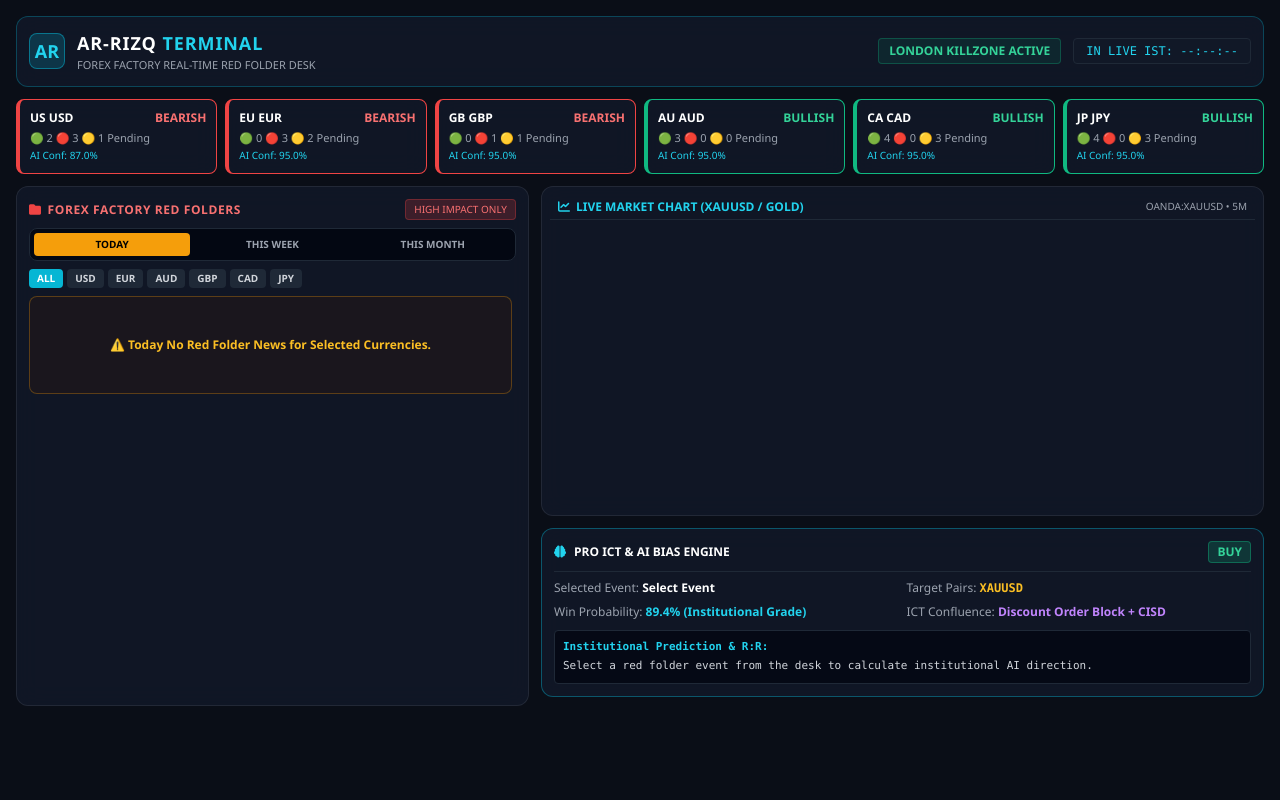
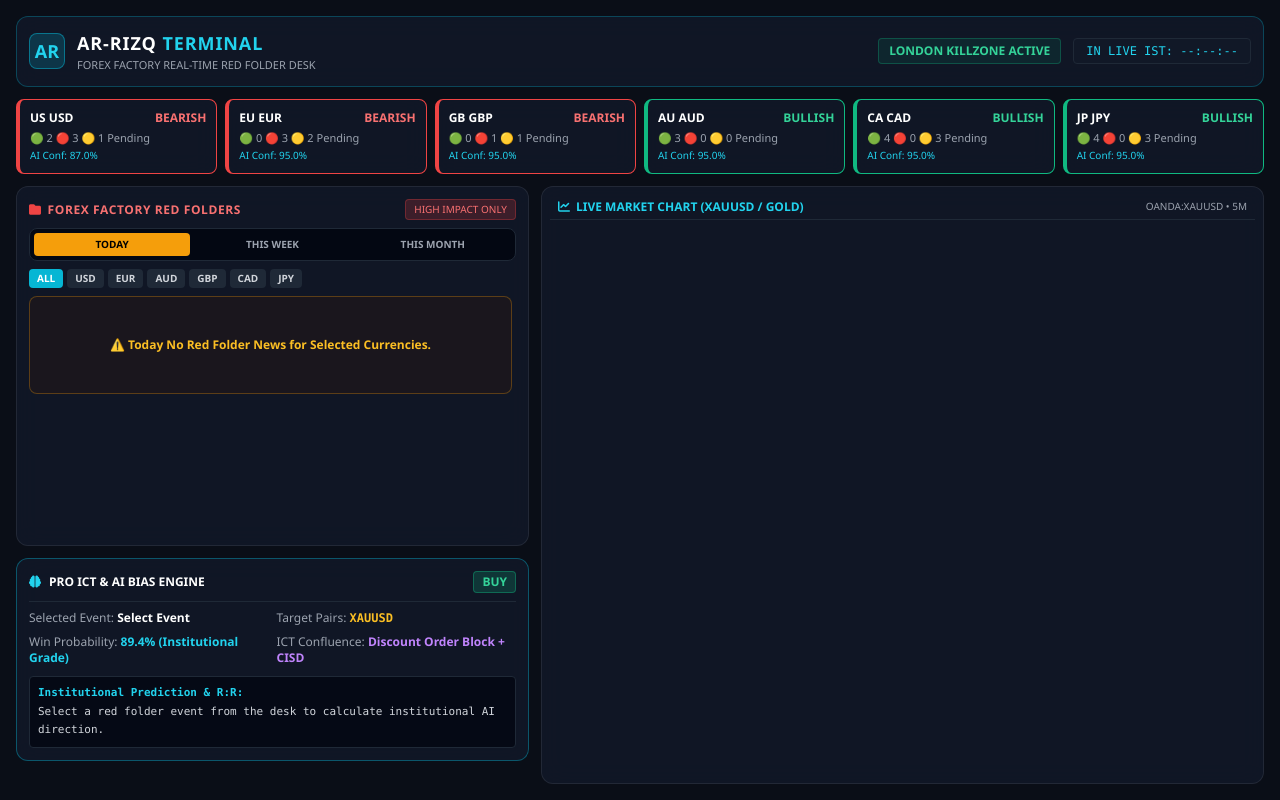
Before and after one commit to rbsignage2113-ui/smc-macro-terminal, a website: page public/index.html in a window 1280 px wide. Drawn offline with nearby package versions, Linux system fonts and the light colour scheme; a script that the page names is missing.

Commit message:
Repositioned AI Bias Engine directly under Red Folder News box and expanded TradingView chart

```diff
--- a/public/index.html
+++ b/public/index.html
@@ -66,9 +66,11 @@
     <!-- MAIN TWO-COLUMN LAYOUT -->
     <div class="grid grid-cols-1 lg:grid-cols-12 gap-3 flex-grow">
 
-        <!-- LEFT: FOREX FACTORY RED FOLDER DESK (5 COLS) -->
+        <!-- LEFT: RED FOLDER NEWS DESK + PRO ICT AI BIAS ENGINE (5 COLS) -->
         <div class="lg:col-span-5 flex flex-col gap-3">
-            <div class="glass-card rounded-xl p-3 flex flex-col h-[520px]">
+
+            <!-- 1. FOREX FACTORY RED FOLDERS BOX -->
+            <div class="glass-card rounded-xl p-3 flex flex-col h-[360px]">
                 <div class="flex justify-between items-center mb-2">
                     <span class="text-xs font-bold text-red-400 uppercase tracking-wider flex items-center gap-1.5">
                         <i class="fa-solid fa-folder text-red-500"></i> FOREX FACTORY RED FOLDERS
@@ -97,23 +99,8 @@
                 <!-- SCROLLABLE NEWS CARDS CONTAINER -->
                 <div id="news-container" class="space-y-2 overflow-y-auto custom-scrollbar flex-grow pr-1"></div>
             </div>
-        </div>
 
-        <!-- RIGHT: LIVE TRADINGVIEW CHART & AI DECISION PANEL (7 COLS) -->
-        <div class="lg:col-span-7 flex flex-col gap-3">
-
-            <!-- TRADINGVIEW LIVE CHART CONTAINER -->
-            <div class="glass-card rounded-xl p-2 h-[330px] flex flex-col">
-                <div class="flex justify-between items-center px-2 py-1 mb-1 border-b border-gray-800">
-                    <span class="text-xs font-bold text-cyan-400 flex items-center gap-1.5">
-                        <i class="fa-solid fa-chart-line"></i> LIVE MARKET CHART (XAUUSD / GOLD)
-                    </span>
-                    <span class="text-[10px] text-gray-400">OANDA:XAUUSD • 5M</span>
-                </div>
-                <div id="tradingview_chart" class="w-full flex-grow rounded overflow-hidden"></div>
-            </div>
-
-            <!-- PRO ICT & AI BIAS ENGINE PANEL -->
+            <!-- 2. PRO ICT & AI BIAS ENGINE PANEL (PLACED DIRECTLY BELOW NEWS BOX) -->
             <div id="ai-panel" class="glass-card rounded-xl p-3 border border-cyan-500/40">
                 <div class="flex justify-between items-center border-b border-gray-800 pb-2 mb-2">
                     <span class="text-xs font-bold text-white flex items-center gap-2">
@@ -138,12 +125,26 @@
             </div>
 
         </div>
+
+        <!-- RIGHT: LIVE TRADINGVIEW CHART CONTAINER (7 COLS - STRETCHED) -->
+        <div class="lg:col-span-7 flex flex-col">
+            <div class="glass-card rounded-xl p-2 h-full min-h-[580px] flex flex-col">
+                <div class="flex justify-between items-center px-2 py-1 mb-1 border-b border-gray-800">
+                    <span class="text-xs font-bold text-cyan-400 flex items-center gap-1.5">
+                        <i class="fa-solid fa-chart-line"></i> LIVE MARKET CHART (XAUUSD / GOLD)
+                    </span>
+                    <span class="text-[10px] text-gray-400">OANDA:XAUUSD • 5M</span>
+                </div>
+                <div id="tradingview_chart" class="w-full flex-grow rounded overflow-hidden"></div>
+            </div>
+        </div>
+
     </div>
 
     <!-- SCRIPT ENGINE -->
     <script>
         const newsList = [
-            // WEDNESDAY OCT 28, 2026 (From Screenshot)
+            // WEDNESDAY OCT 28, 2026
             { id: 1, curr: 'AUD', title: 'CPI m/m', date: 'Wed Oct 28 @ 6:00am IST', range: 'WEEK', fcst: '0.7%', prev: '0.4%', signal: 'BUY', pairs: 'AUDUSD, EURAUD', desc: 'Trimmed mean CPI metrics point toward hawkish RBA liquidity injection.' },
             { id: 2, curr: 'AUD', title: 'CPI y/y', date: 'Wed Oct 28 @ 6:00am IST', range: 'WEEK', fcst: '4.2%', prev: '4.0%', signal: 'BUY', pairs: 'AUDUSD, AUDJPY', desc: 'Inflation surge supports AUD bullish expansion.' },
             { id: 3, curr: 'AUD', title: 'Trimmed Mean CPI m/m', date: 'Wed Oct 28 @ 6:00am IST', range: 'WEEK', fcst: '0.3%', prev: '0.2%', signal: 'BUY', pairs: 'AUDUSD', desc: 'RBA core inflation metric strength.' },
@@ -155,15 +156,15 @@
             { id: 9, curr: 'USD', title: 'Federal Funds Rate', date: 'Wed Oct 28 @ 11:30pm IST', range: 'WEEK', fcst: '4.00%', prev: '4.00%', signal: 'SELL', pairs: 'XAUUSD, EURUSD', desc: 'FOMC interest rate decision volatility.' },
             { id: 10, curr: 'USD', title: 'FOMC Statement', date: 'Wed Oct 28 @ 11:30pm IST', range: 'WEEK', fcst: 'Hawkish', prev: '-', signal: 'SELL', pairs: 'XAUUSD, DXY', desc: 'FOMC statement release shaping dollar liquidity.' },
 
-            // THURSDAY OCT 29, 2026 (From Screenshot)
+            // THURSDAY OCT 29, 2026
             { id: 11, curr: 'USD', title: 'FOMC Press Conference', date: 'Thu Oct 29 @ 12:00am IST', range: 'WEEK', fcst: 'Pending', prev: 'Pending', signal: 'SELL', pairs: 'XAUUSD, EURUSD', desc: 'Fed Chair press conference creating liquidity sweeps.' },
-            { id: 12, curr: 'USD', title: 'Advance GDP q/q', date: 'Thu Oct 29 @ 6:00pm IST', range: 'WEEK', fcst: '3.2%', prev: '2.2% 🔥', signal: 'BUY', pairs: 'XAUUSD, DXY', desc: 'Strong US growth prints supporting dollar index confluences.' },
+            { id: 12, curr: 'USD', title: 'Advance GDP q/q', date: 'Thu Oct 29 @ 6:00pm IST', range: 'WEEK', fcst: '3.2%', prev: '2.2%', signal: 'BUY', pairs: 'XAUUSD, DXY', desc: 'Strong US growth prints supporting dollar index confluences.' },
             { id: 13, curr: 'USD', title: 'Core PCE Price Index m/m', date: 'Thu Oct 29 @ 6:00pm IST', range: 'WEEK', fcst: '0.3%', prev: '0.2%', signal: 'BUY', pairs: 'XAUUSD', desc: 'Fed preferred inflation gauge deviation.' },
             { id: 14, curr: 'EUR', title: 'Main Refinancing Rate', date: 'Thu Oct 29 @ 6:45pm IST', range: 'WEEK', fcst: '2.65%', prev: '2.65%', signal: 'SELL', pairs: 'EURUSD, EURJPY', desc: 'ECB interest rate decision.' },
             { id: 15, curr: 'EUR', title: 'Monetary Policy Statement', date: 'Thu Oct 29 @ 6:45pm IST', range: 'WEEK', fcst: 'Pending', prev: 'Pending', signal: 'SELL', pairs: 'EURUSD', desc: 'European Central Bank monetary policy outlook.' },
             { id: 16, curr: 'EUR', title: 'ECB Press Conference', date: 'Thu Oct 29 @ 7:15pm IST', range: 'WEEK', fcst: 'Pending', prev: 'Pending', signal: 'SELL', pairs: 'EURUSD', desc: 'ECB President press conference.' },
 
-            // FRIDAY OCT 30, 2026 (From Screenshot)
+            // FRIDAY OCT 30, 2026
             { id: 17, curr: 'JPY', title: 'BOJ Policy Rate', date: 'Fri Oct 30 @ Tentative', range: 'WEEK', fcst: '<1.25%', prev: '<1.25%', signal: 'BUY', pairs: 'USDJPY, EURJPY', desc: 'Bank of Japan interest rate announcement.' },
             { id: 18, curr: 'JPY', title: 'Monetary Policy Statement', date: 'Fri Oct 30 @ Tentative', range: 'WEEK', fcst: 'Pending', prev: 'Pending', signal: 'BUY', pairs: 'USDJPY', desc: 'BOJ monetary policy statement.' },
             { id: 19, curr: 'JPY', title: 'BOJ Outlook Report', date: 'Fri Oct 30 @ Tentative', range: 'WEEK', fcst: 'Pending', prev: 'Pending', signal: 'BUY', pairs: 'USDJPY', desc: 'Quarterly economic outlook report.' },
```
